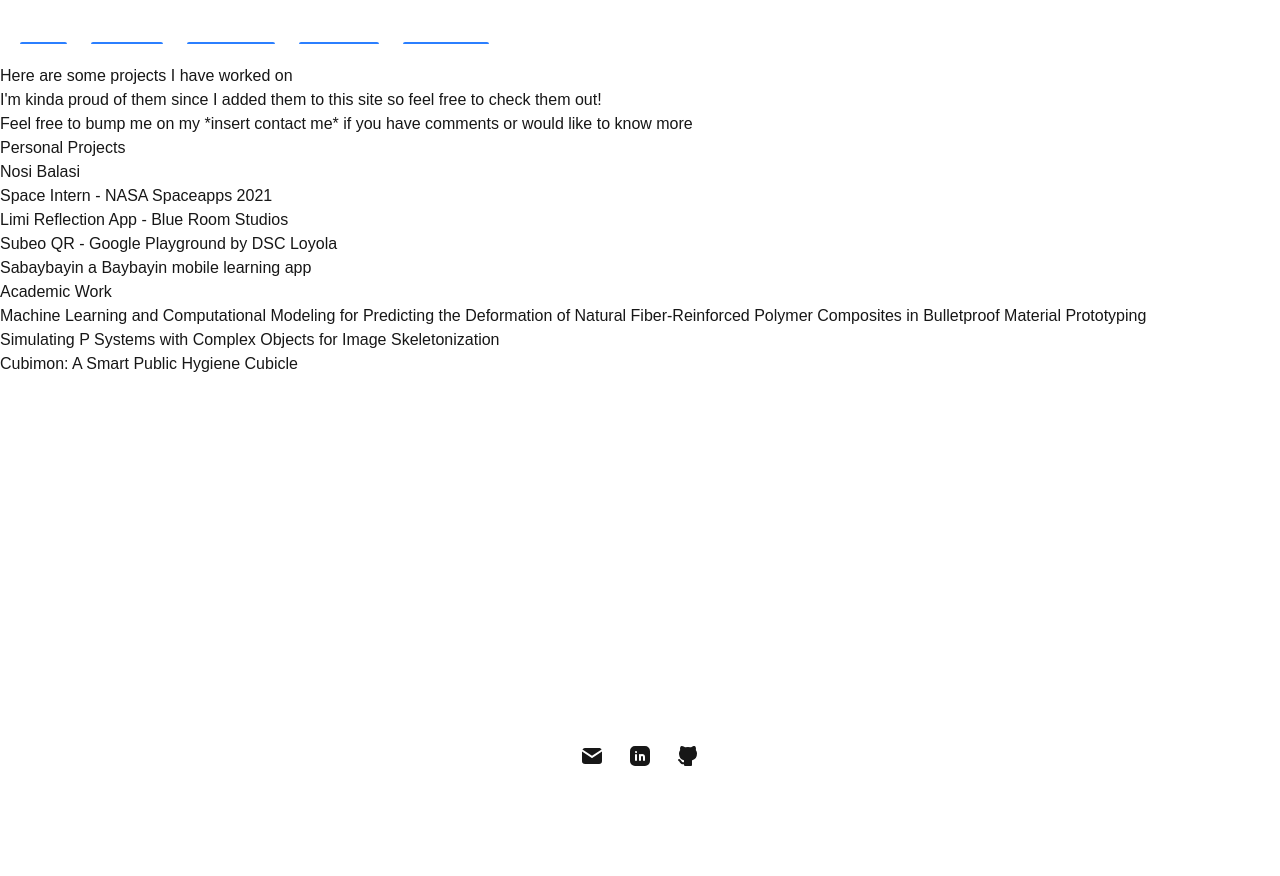
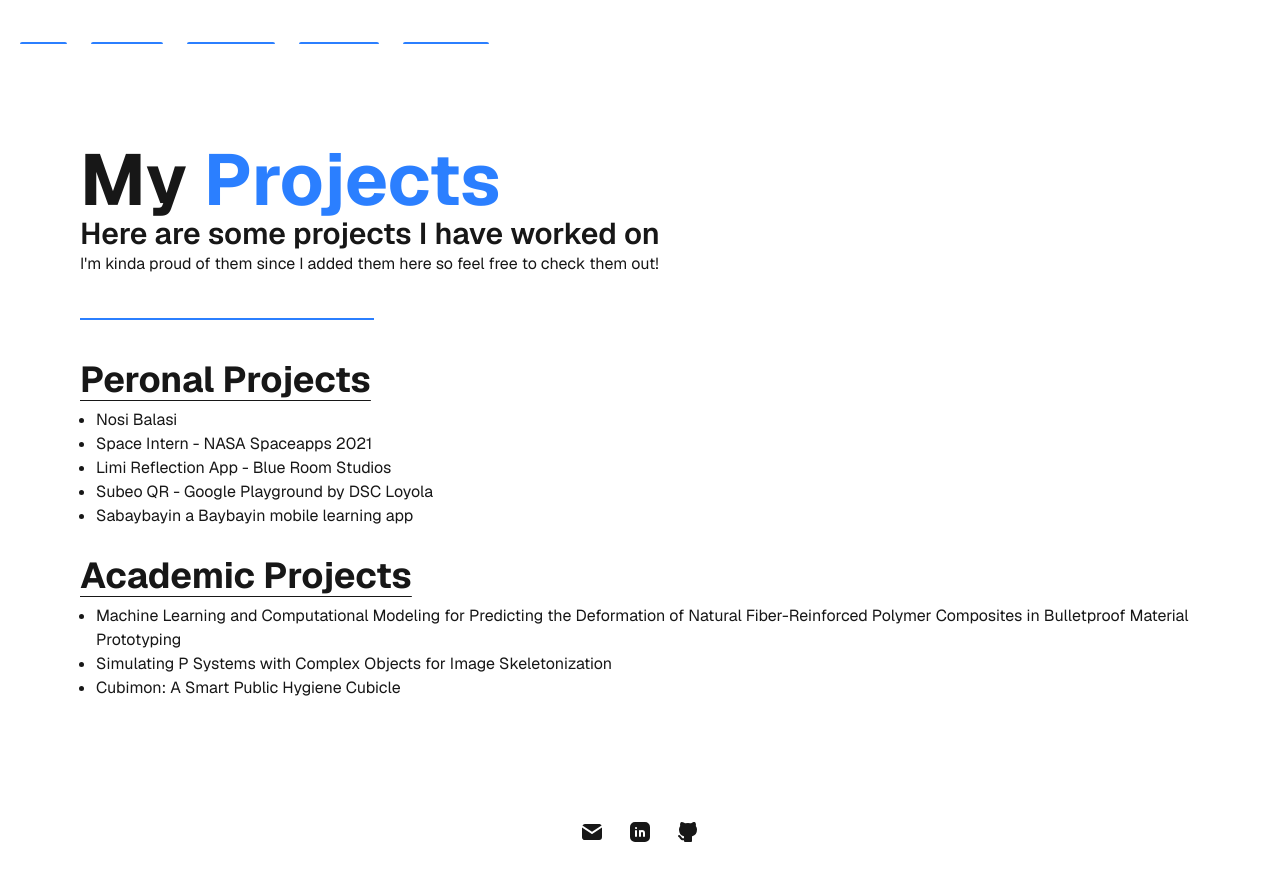
Before and after one commit to ingonzales-strat/ingonzales-mini-project-1, a Next.js app: page /projects in a window 1280 px wide. Before the commit the page ends 800 px from the top, so only its background shows below. Built offline with nearby package versions, Linux system fonts and the light colour scheme.

Commit message:
feat(page content): Added basic content for project's page

```diff
--- a/src/app/projects/page.tsx
+++ b/src/app/projects/page.tsx
@@ -1,5 +1,42 @@
+import Link from 'next/link';
+
+
 export default function MyProjectPage() {
-  return <div><h1>Here are some projects I have worked on</h1>
+  return <div className=" p-8  sm:p-20 font-[family-name:var(--font-geist-sans)]">
+       <div>
+          <h1 className="text-7xl font-bold ">My <span className="text-blue-500">Projects</span></h1>
+          <h1 className="text-3xl font-semibold">Here are some projects I have worked on</h1>
+          <p>I&apos;m kinda proud of them since I added them here so feel free to check them out!</p>
+          <div className='py-5'>
+            <p className="px-0.5  relative group inline-block">
+            <Link href="/contact_me" className='relative z-10 text-white group-hover:text-black transition-colors'>Wanna chat about what I&apos;ve worked on?</Link>
+            <span className="absolute px-2 left-0 -bottom-0 w-full h-0.5 bg-blue-500 -z-10 group-hover:h-full group-hover:transition-all"></span>
+            </p>
+          </div>
+        </div>
+        <div className='py-5'>
+          <h2 className="text-4xl font-bold underline decoration-1 underline-offset-8">Peronal Projects</h2>
+          <ul className='list-disc pl-4 py-2'>
+            <li>Nosi Balasi</li>
+            <li>Space Intern - NASA Spaceapps 2021</li>
+            <li>Limi Reflection App - Blue Room Studios</li>
+            <li>Subeo QR - Google Playground by DSC Loyola</li>
+            <li>Sabaybayin a Baybayin mobile learning app</li>
+          </ul>
+        </div>
+        <div>
+          <h2 className="text-4xl font-bold underline decoration-1 underline-offset-8">Academic Projects</h2>
+          <ul className='list-disc pl-4 py-2'>
+              <li>Machine Learning and Computational Modeling for Predicting the Deformation of Natural Fiber-Reinforced Polymer Composites in Bulletproof Material Prototyping </li>
+              <li>Simulating P Systems with Complex Objects for Image Skeletonization</li>
+              <li>Cubimon: A Smart Public Hygiene Cubicle</li>
+          </ul>
+        </div>
+
+    </div>
+
+
+  {/*<div>
   <p>I&apos;m kinda proud of them since I added them to this site so feel free to check them out!</p>
   <p>Feel free to bump me on my *insert contact me* if you have comments or would like to know more</p>
   <h2>Personal Projects</h2>
@@ -15,5 +52,8 @@ export default function MyProjectPage() {
     <li>Machine Learning and Computational Modeling for Predicting the Deformation of Natural Fiber-Reinforced Polymer Composites in Bulletproof Material Prototyping </li>
     <li>Simulating P Systems with Complex Objects for Image Skeletonization</li>
     <li>Cubimon: A Smart Public Hygiene Cubicle</li>
- </ul></div>
+ </ul>
+
+
+ </div>*/}
 }
```
